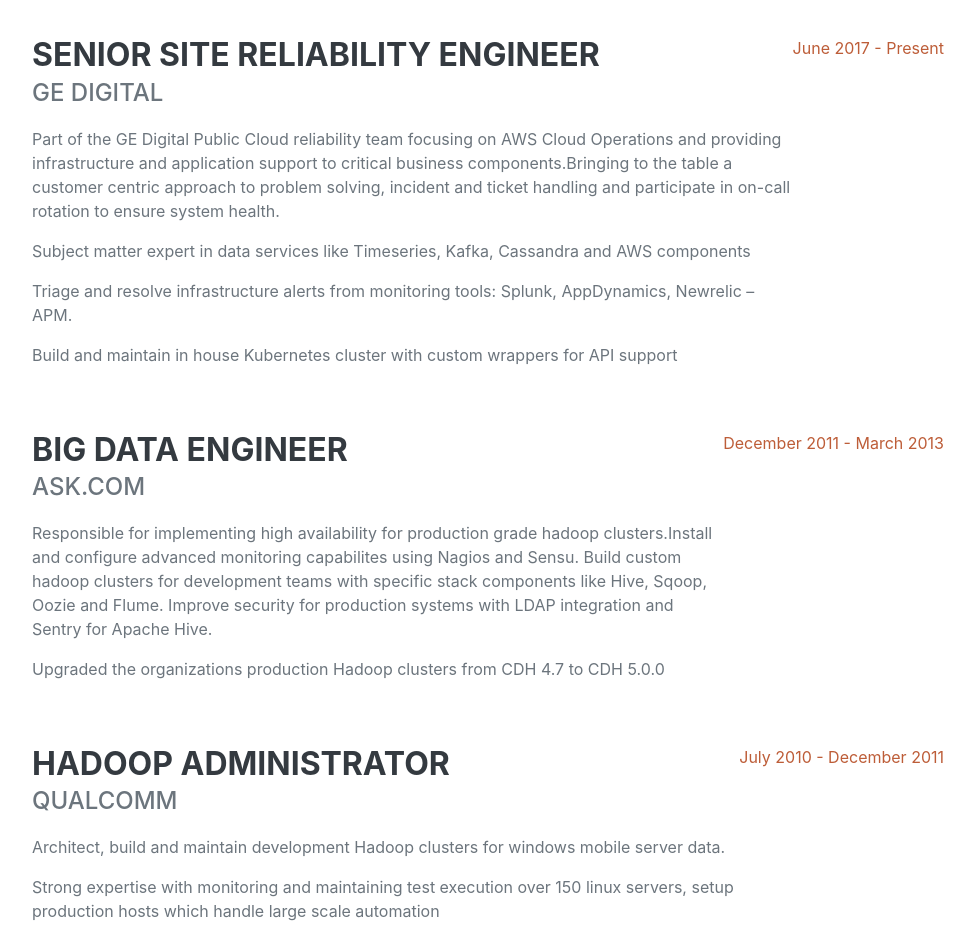
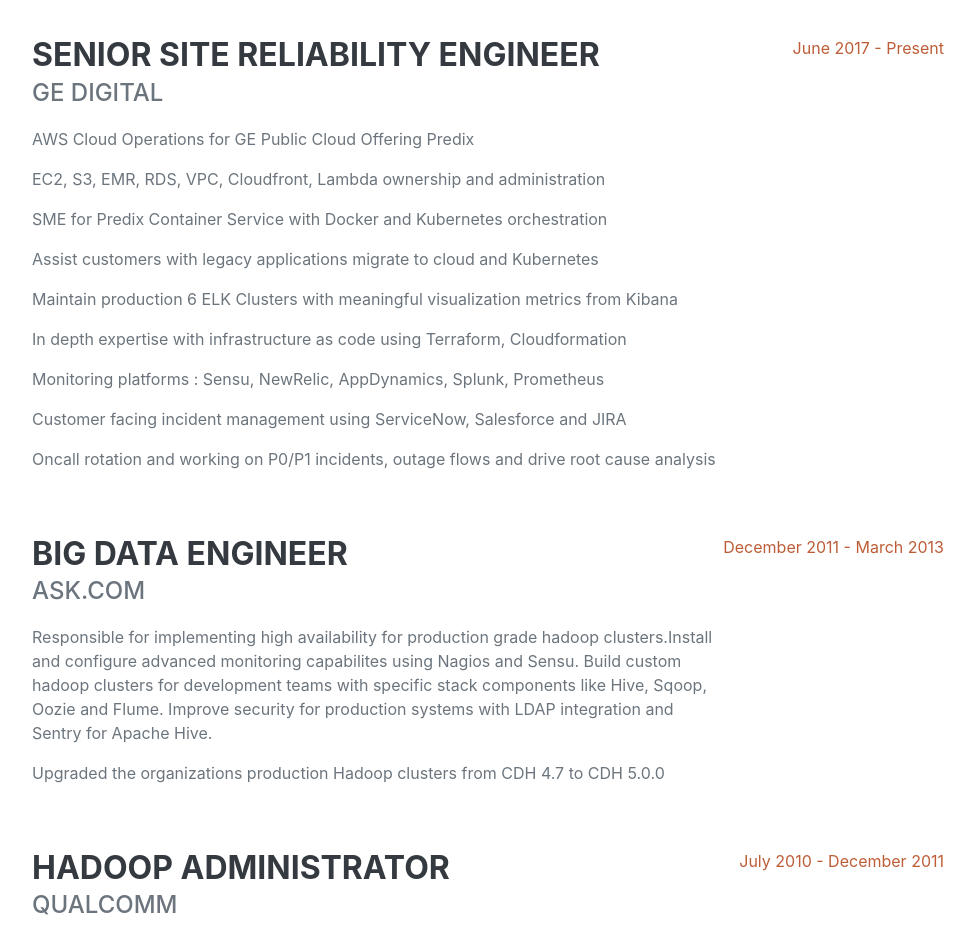
Before and after one commit to adityalolla/DigitalNomad, a plain HTML site: page Public/index.html in a window 1280 px wide. Shown: the part 960-1887 px from the top of the page, without its empty margins (288-1263 px from the left). Drawn offline with nearby package versions, Linux system fonts and the light colour scheme; a web font is replaced by a local one.

Commit message:
Updated GED pointers

```diff
--- a/Public/index.html
+++ b/Public/index.html
@@ -63,10 +63,15 @@
                         <div class="flex-grow-1">
                             <h3 class="mb-0">Senior Site Reliability Engineer</h3>
                             <div class="subheading mb-3">GE Digital</div>
-                            <p>Part of the GE Digital Public Cloud reliability team focusing on AWS Cloud Operations and providing infrastructure and application support to critical business components.Bringing to the table a customer centric approach to problem solving, incident and ticket handling and participate in on-call rotation to ensure system health.</p>
-                            <p>Subject matter expert in data services like Timeseries, Kafka, Cassandra and AWS components</p>
-                            <p>Triage and resolve infrastructure alerts from monitoring tools: Splunk, AppDynamics, Newrelic – APM.</p>
-                            <p>Build and maintain in house Kubernetes cluster with custom wrappers for API support</p>
+                            <p>AWS Cloud Operations for GE Public Cloud Offering Predix</p>
+                            <p>EC2, S3, EMR, RDS, VPC, Cloudfront, Lambda ownership and administration</p>
+                            <p>SME for Predix Container Service with Docker and Kubernetes orchestration</p>
+                            <p>Assist customers with legacy applications migrate to cloud and Kubernetes</p>
+                            <p>Maintain production 6 ELK Clusters with meaningful visualization metrics from Kibana</p>
+                            <p>In depth expertise with infrastructure as code using Terraform, Cloudformation</p>
+                            <p>Monitoring platforms : Sensu, NewRelic, AppDynamics, Splunk, Prometheus</p>
+                            <p>Customer facing incident management using ServiceNow, Salesforce and JIRA</p>
+                            <p>Oncall rotation and working on P0/P1 incidents, outage flows and drive root cause analysis</p>
                         </div>
                         <div class="flex-shrink-0"><span class="text-primary">June 2017 - Present</span></div>
                     </div>
```
